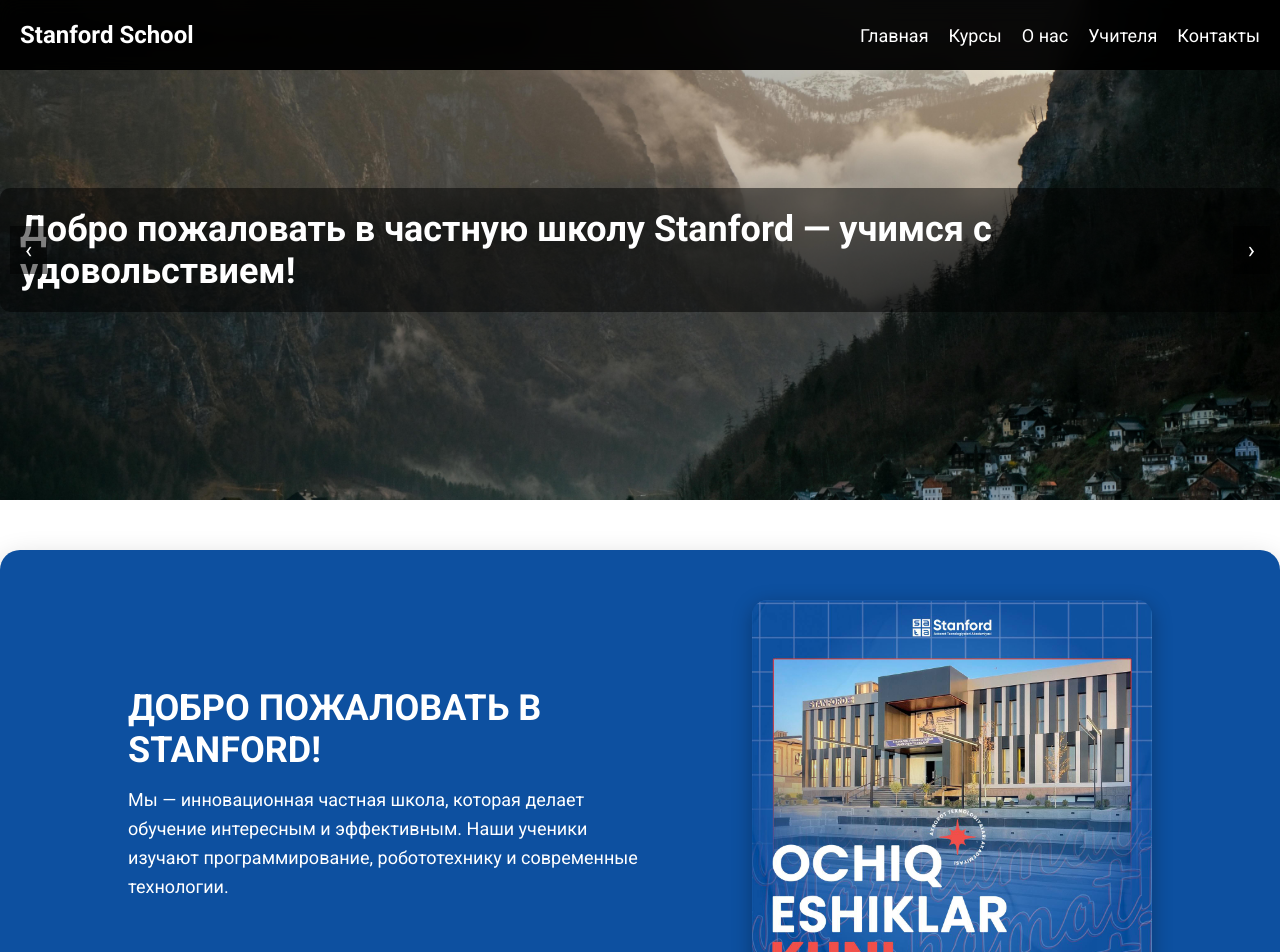
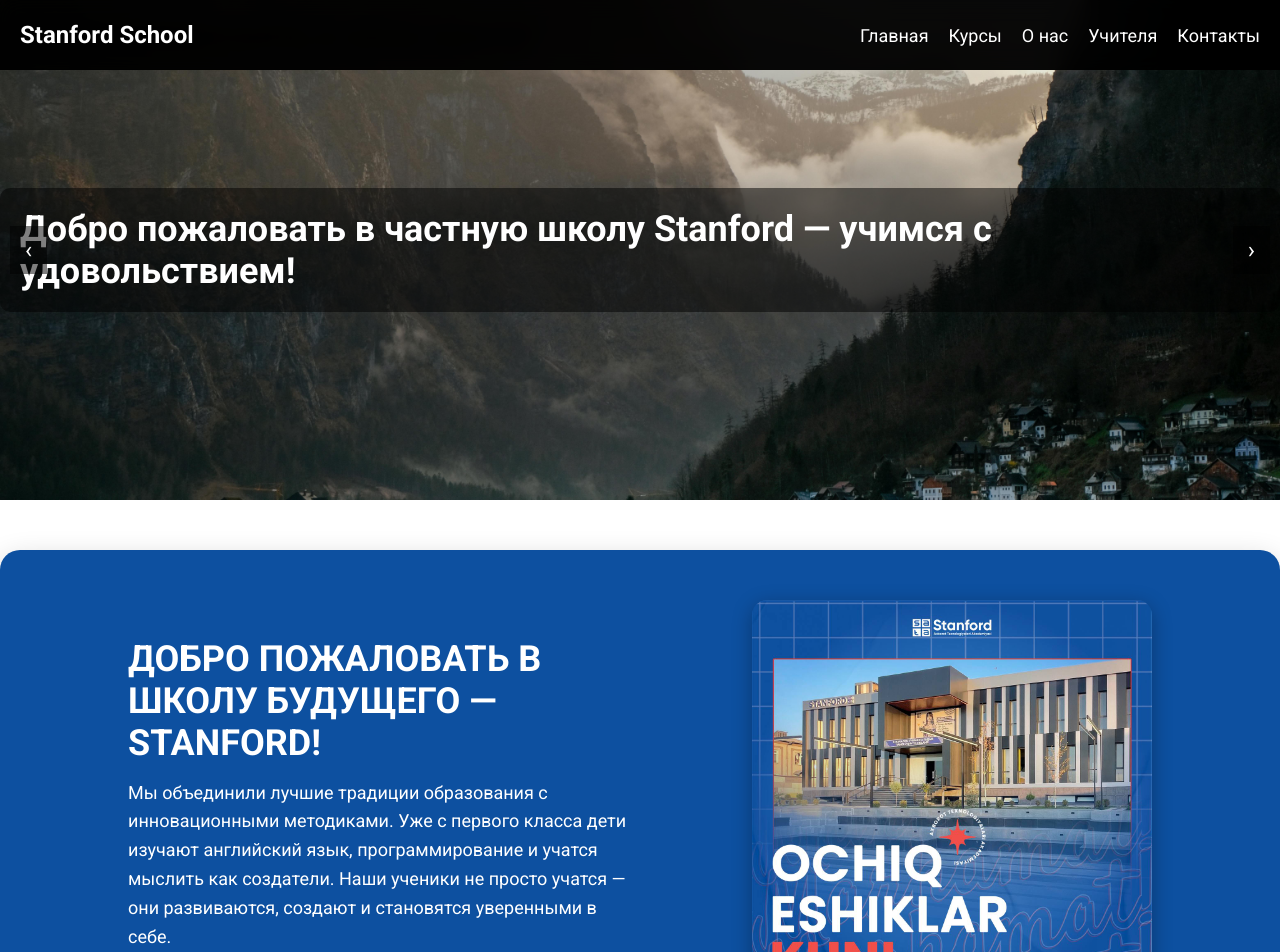
Before and after one commit to FarhodNomonov/stanford-school, a React (Vite) app: page / in a window 1280 px wide. Shown: the top 952 px of the page. Built offline with nearby package versions, Linux system fonts and the light colour scheme.

Commit message:
changed description of about section

```diff
--- a/src/components/about/About.jsx
+++ b/src/components/about/About.jsx
@@ -7,11 +7,9 @@ const About = () => {
   return (
     <section className="about" id="about">
       <div className="about-content">
-        <h2 className="about-title">Добро пожаловать в Stanford!</h2>
+        <h2 className="about-title">Добро пожаловать в школу будущего — Stanford!</h2>
         <p className="about-text">
-          Мы — инновационная частная школа, которая делает обучение интересным и
-          эффективным. Наши ученики изучают программирование, робототехнику и
-          современные технологии.
+         Мы объединили лучшие традиции образования с инновационными методиками. Уже с первого класса дети изучают английский язык, программирование и учатся мыслить как создатели. Наши ученики не просто учатся — они развиваются, создают и становятся уверенными в себе.
         </p>
       </div>
       <div className="about-image">
```
